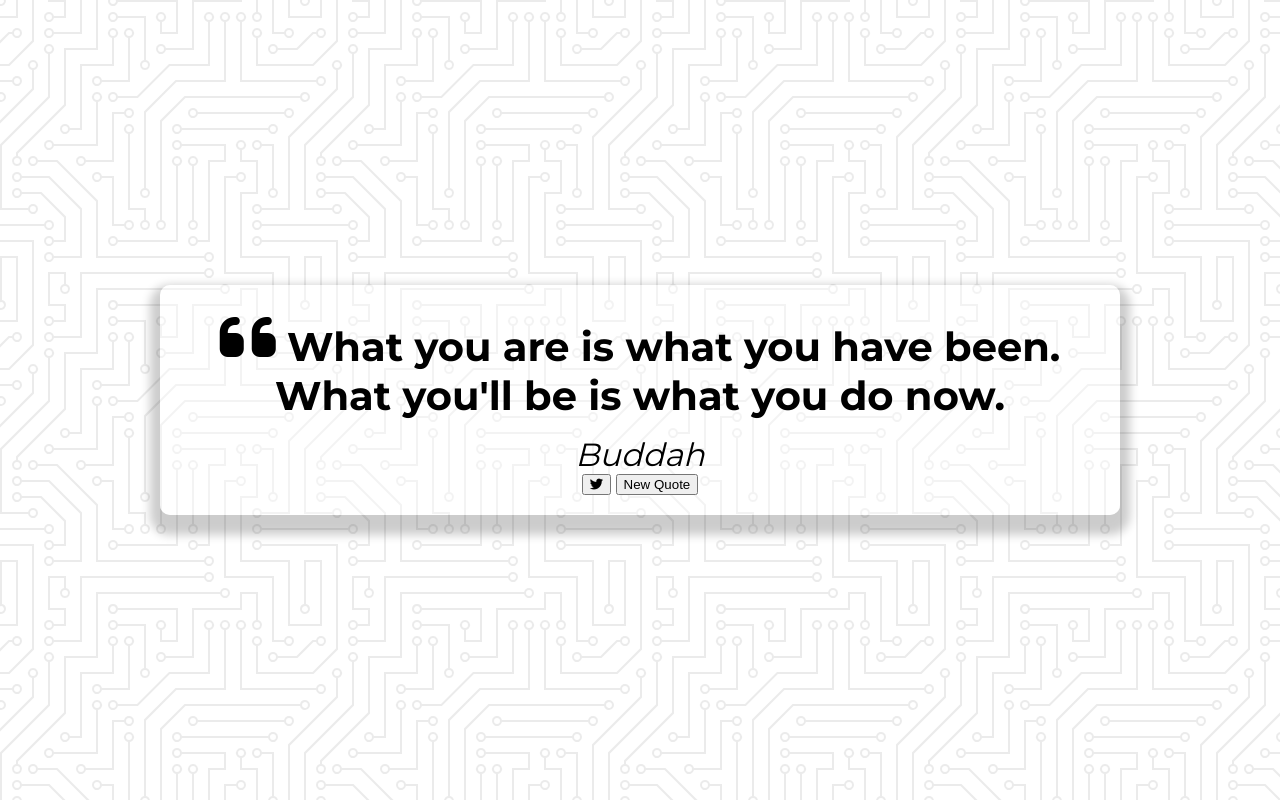
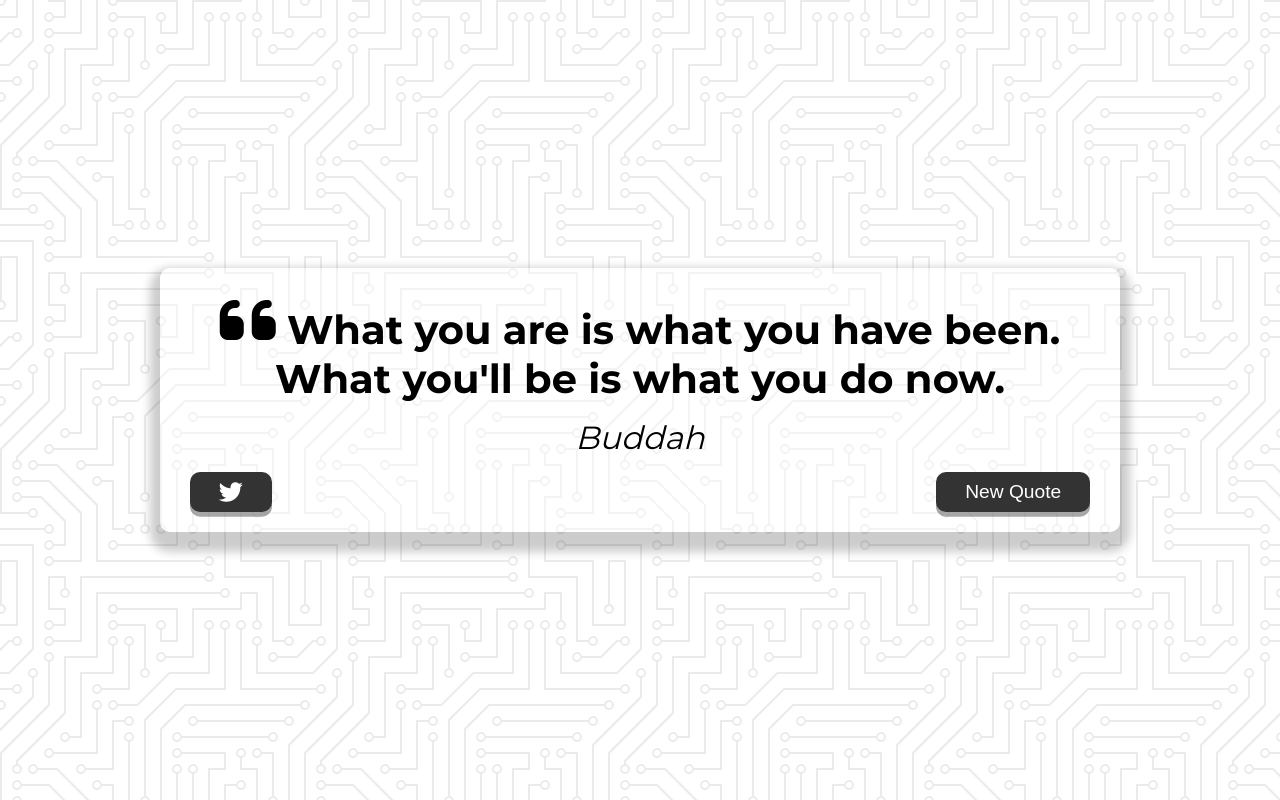
Before and after one commit to GianTheRios/quote-generator, a plain HTML site: page index.html in a window 1280 px wide. Drawn offline with Linux system fonts and the light colour scheme.

Commit message:
modified:   styles.css

```diff
--- a/styles.css
+++ b/styles.css
@@ -47,6 +47,43 @@ body {
   font-weight: 400;
 }
 
+.button-container {
+  margin-top: 15px;
+  display: flex;
+  justify-content: space-between;
+}
+
+button {
+  cursor: pointer;
+  font-size: 1.2rem;
+  height: 2.5rem;
+  border: none;
+  border-radius: 10px;
+  color: white;
+  background-color: #333;
+  outline: none;
+  padding: 0.5rem 1.8rem;
+  box-shadow: 0 0.3rem rgb(121, 121, 121, 0.65);
+}
+
+button:hover {
+  filter: brightness(1.2);
+}
+
+button:active {
+  transform: translate(0, 0.3rem);
+  box-shadow: 0 0.1rem rgb(121, 121, 121, 0.65);
+}
+
+.twitter-button:hover {
+  color: #38a1f3
+}
+
+.fa-twitter {
+  font-size: 1.5rem;
+}
+
+
 /* Media Queries */
 
 @media screen and (max-width: 900px) {
```
